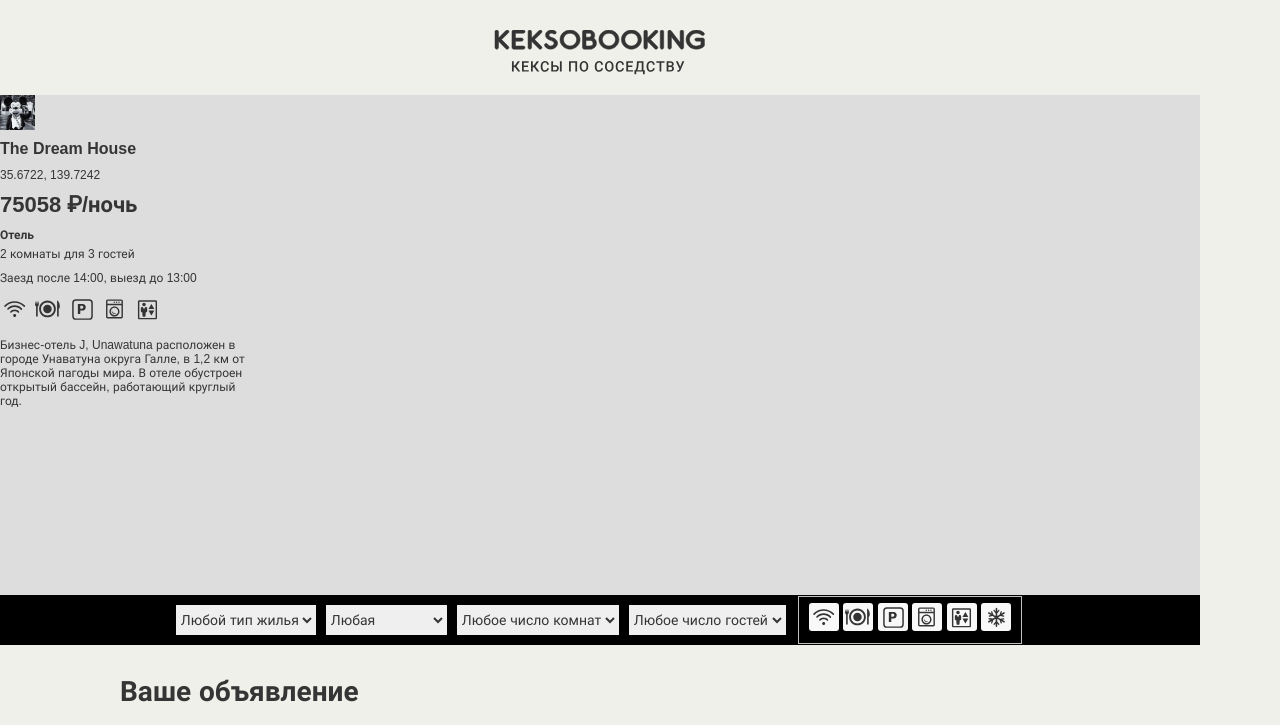
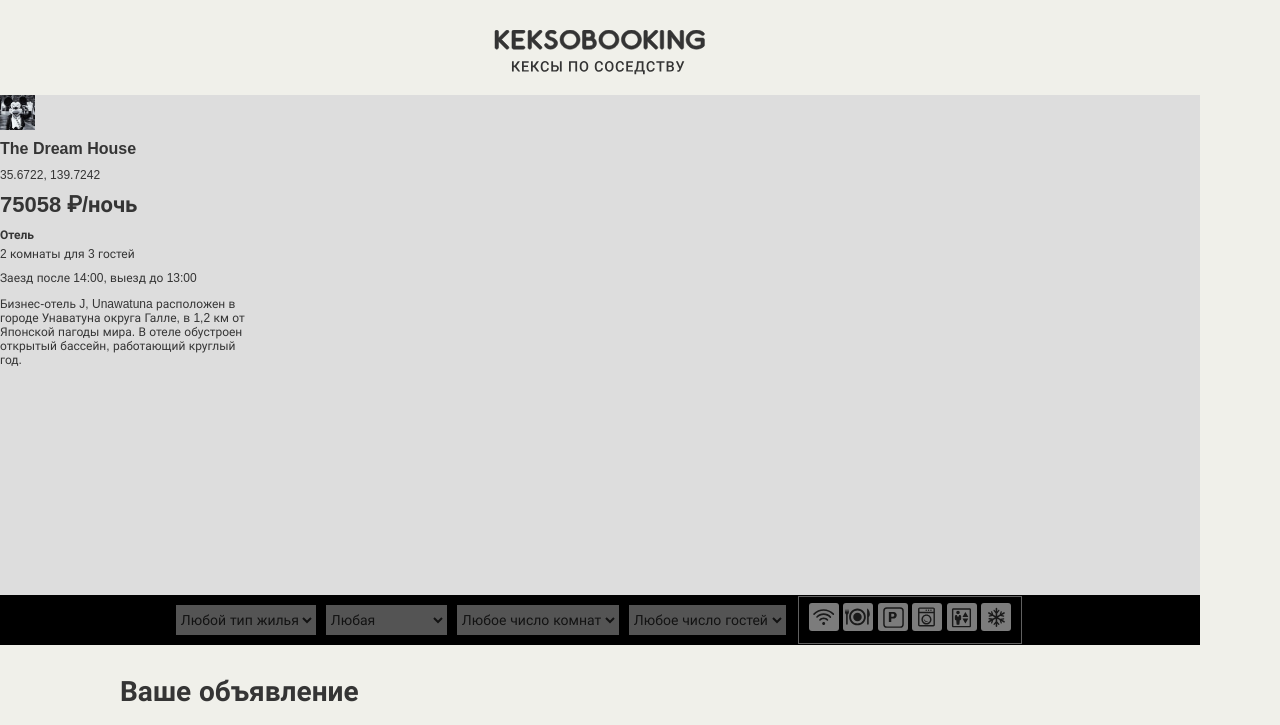
Before and after one commit to paseek/1999181-keksobooking-27, a website with bundled scripts: page index.html in a window 1280 px wide. Shown: the top 725 px of the page. Built offline with nearby package versions, Linux system fonts and the light colour scheme.

Commit message:
Заканчивает выполнение полного  ДЗ 7-го модуля

```diff
--- a/index.html
+++ b/index.html
@@ -195,7 +195,8 @@
       <img src="img/avatars/user01.png" class="popup__avatar" width="70" height="70" alt="Аватар пользователя">
       <h3 class="popup__title">Уютное гнездышко для молодоженов</h3>
       <p class="popup__text popup__text--address">102-0082 Tōkyō-to, Chiyoda-ku, Ichibanchō, 14−3</p>
-      <p class="popup__text popup__text--price">5200 <span>₽/ночь</span></p>
+      <!-- <p class="popup__text popup__text--price"><span data-price>5200</span> <span>₽/ночь</span></p> -->
+      <p class="popup__text popup__text--price">5200<span> ₽/ночь</span></p>
       <h4 class="popup__type">Квартира</h4>
       <p class="popup__text popup__text--capacity">2 комнаты для 3 гостей</p>
       <p class="popup__text popup__text--time">Заезд после 14:00, выезд до 10:00</p>
--- /dev/null
+++ b/js/form.js
@@ -0,0 +1,41 @@
+const adForm = document.querySelector('.ad-form');
+const adFormFieldsets = adForm.querySelectorAll('fieldset');
+
+const mapFilters = document.querySelector('.map__filters');
+const mapFilter = mapFilters.querySelectorAll('.map__filter');
+const mapFeatures = mapFilters.querySelector('.map__features');
+const mapElements = [...mapFilter, mapFeatures];
+
+const makeFormInactive = () => {
+  adForm.classList.add('ad-form--disabled');
+
+  adFormFieldsets.forEach((fieldset) => {
+    fieldset.disabled = true;
+  });
+};
+
+const makeFormActive = () => {
+  adForm.classList.remove('ad-form--disabled');
+
+  adFormFieldsets.forEach((element) => {
+    element.disabled = false;
+  });
+};
+
+const makeMapInactive = () => {
+  mapFilters.classList.add('map__filters--disabled');
+
+  mapElements.forEach((element) => {
+    element.disabled = true;
+  });
+};
+
+const makeMapActive = () => {
+  mapFilters.classList.remove('ad-form--disabled');
+
+  mapElements.forEach((element) => {
+    element.disabled = false;
+  });
+};
+
+export { makeFormInactive, makeFormActive, makeMapInactive, makeMapActive };
--- a/js/main.js
+++ b/js/main.js
@@ -1,4 +1,7 @@
-import {getOffers} from './data.js';
-import './popup.js';
+import { getOffers } from './data.js';
+import { makeFormInactive, makeMapInactive } from './form.js';
+import { randomElement } from './popup.js';
 
 getOffers();
+makeFormInactive();
+makeMapInactive();
--- a/js/popup.js
+++ b/js/popup.js
@@ -9,11 +9,13 @@ const similarOffers = getOffers();
 
 const similarListFragment = document.createDocumentFragment();
 
-similarOffers.forEach(({ author, offer }) => { // подскажи подробнее про приведение данных {} и где почитать
+similarOffers.forEach(({ author, offer }) => {
   const offerElement = offerTemplate.cloneNode(true);
   offerElement.querySelector('.popup__title').textContent = offer.title;
   offerElement.querySelector('.popup__text--address').textContent = offer.address;
-  offerElement.querySelector('.popup__text--price').textContent = `${offer.price} ₽/ночь`; //Обернуть в тег <span>
+  // offerElement.querySelector('[data-price]').textContent = offer.price;
+  offerElement.querySelector('.popup__text--price').firstChild.textContent = offer.price;
+
   offerElement.querySelector('.popup__type').textContent = offer.type;
   offerElement.querySelector('.popup__text--time').textContent = `Заезд после ${offer.checkin}, выезд до ${offer.checkout}`;
   offerElement.querySelector('.popup__avatar').src = author.avatar;
@@ -31,10 +33,9 @@ similarOffers.forEach(({ author, offer }) => { // подскажи подроб
   const featureList = featureContainer.querySelectorAll('.popup__feature');
   const featuresArray = offer.features;
 
-  // прошу тебя объясить по шагам как работает этот блок кода
-  const modifiers = featuresArray.map((feature) => 'popup__feature--' + feature); // покажи как исправить ошибку линтера
+  const modifiers = featuresArray.map((feature) => `popup__feature-- + ${feature}`); // покажи как исправить ошибку линтера
   featureList.forEach((offerListItem) => {
-    const modifier = offerListItem.classList[1]; // подскажи что означает [1]
+    const modifier = offerListItem.classList[1];
 
     if (!modifiers.includes(modifier)) {
       offerListItem.remove();
@@ -62,3 +63,5 @@ similarOffers.forEach(({ author, offer }) => { // подскажи подроб
 
 const randomElement = offertElementsList[Math.floor(Math.random() * offertElementsList.length)];
 mapCanvas.appendChild(randomElement);
+
+export { randomElement };
```
